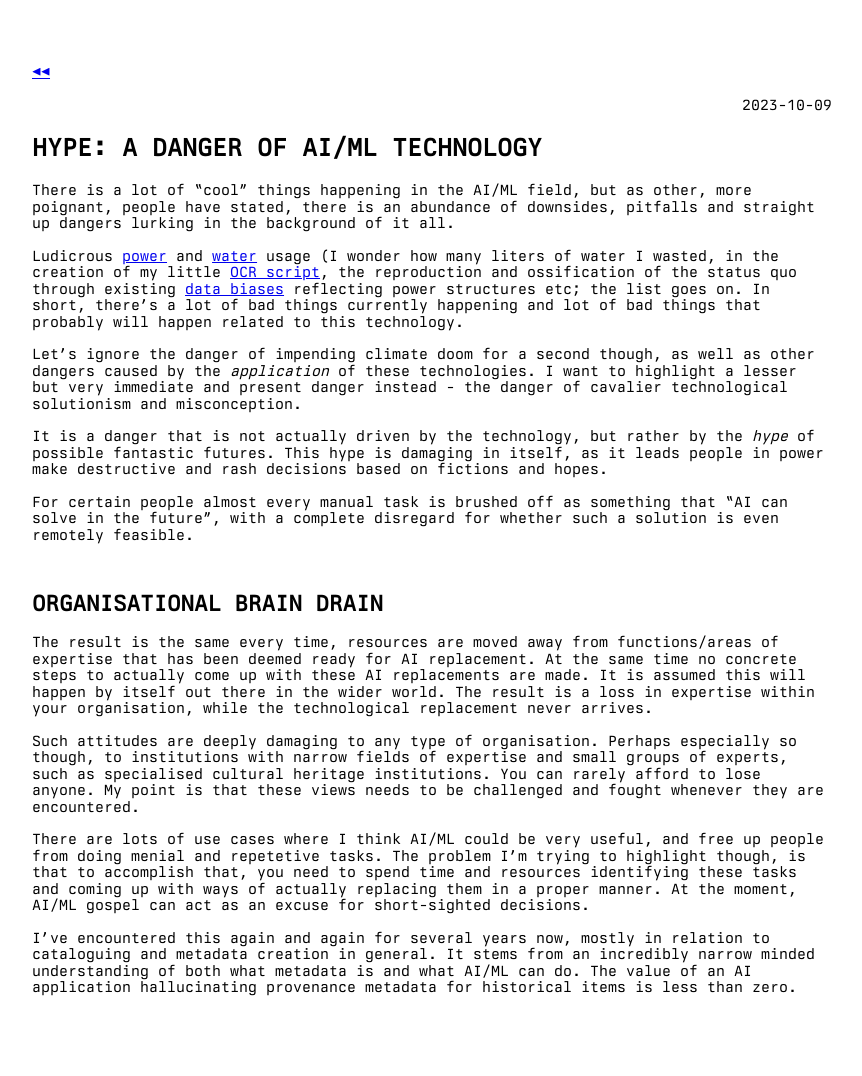
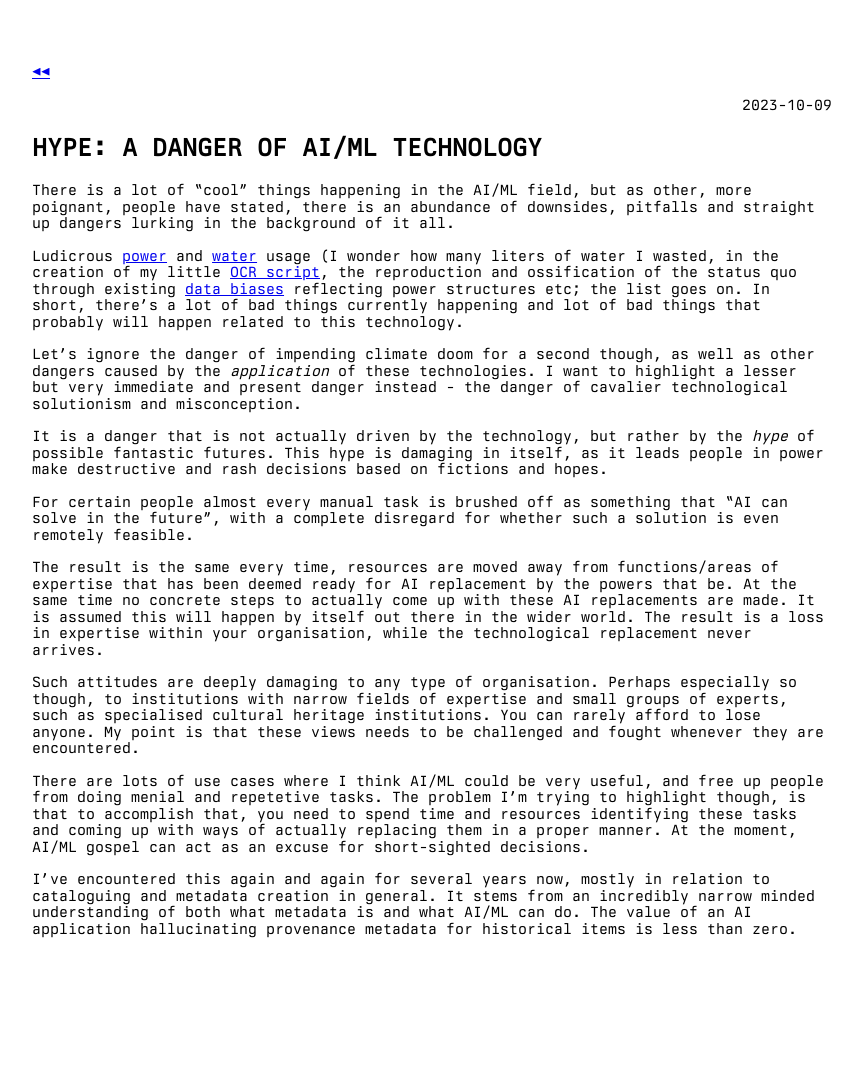
Before and after one commit to torbjornbp/torbjornbp.github.io, a Jekyll site: the page built from _posts/documents/2023-10-09-ai-misconceptions.md, in a window 1280 px wide. Shown: the whole page, without its empty margins (208-1070 px from the left). Built offline with Jekyll 4.4.1, drawn with Linux system fonts in a browser that asks for light colours; after the commit the page ends 1017 px from its top, so only the background shows below that.

Commit message:
Update 2023-10-09-ai-misconceptions.md

```diff
--- a/_posts/documents/2023-10-09-ai-misconceptions.md
+++ b/_posts/documents/2023-10-09-ai-misconceptions.md
@@ -14,9 +14,7 @@ It is a danger that is not actually driven by the technology, but rather by the
 
 For certain people almost every manual task is brushed off as something that "AI can solve in the future", with a complete disregard for whether such a solution is even remotely feasible.
 
-
-## Organisational brain drain
-The result is the same every time, resources are moved away from functions/areas of expertise that has been deemed ready for AI replacement. At the same time no concrete steps to actually come up with these AI replacements are made. It is assumed this will happen by itself out there in the wider world. The result is a loss in expertise within your organisation, while the technological replacement never arrives.
+The result is the same every time, resources are moved away from functions/areas of expertise that has been deemed ready for AI replacement by the powers that be. At the same time no concrete steps to actually come up with these AI replacements are made. It is assumed this will happen by itself out there in the wider world. The result is a loss in expertise within your organisation, while the technological replacement never arrives.
 
 Such attitudes are deeply damaging to any type of organisation. Perhaps especially so though, to institutions with narrow fields of expertise and small groups of experts, such as specialised cultural heritage institutions. You can rarely afford to lose anyone. My point is that these views needs to be challenged and fought whenever they are encountered.
 
```
